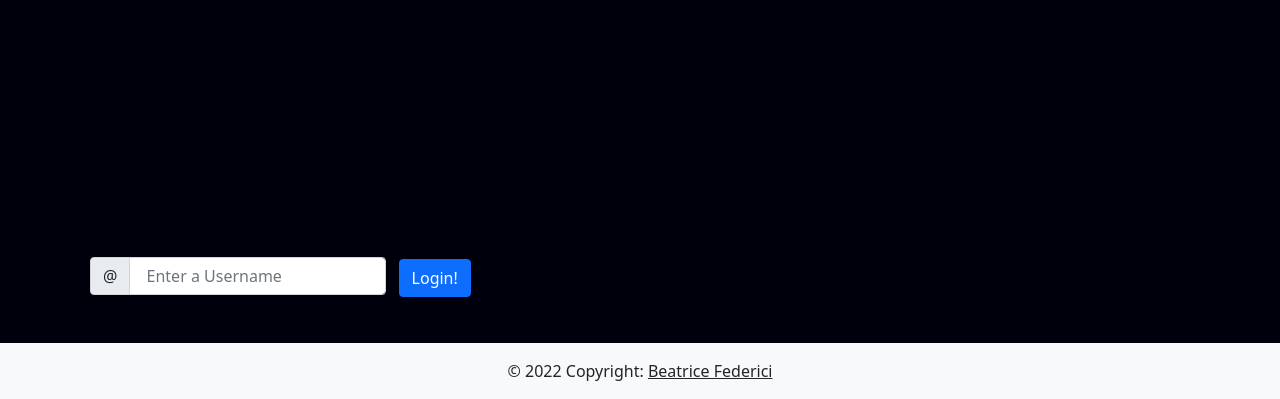
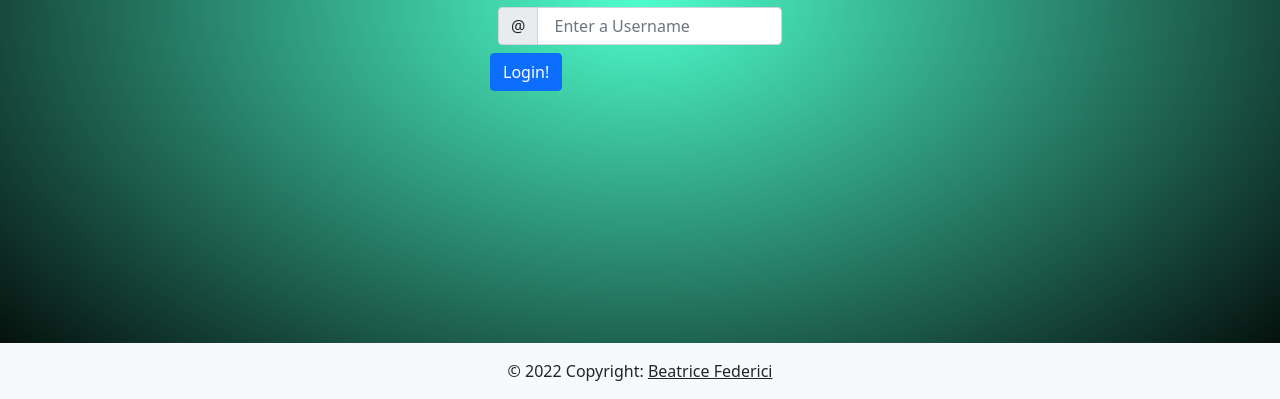
Before and after one commit to Beatrix-droid/LAN_chatting_app, a Flask app: page / in a window 1280 px wide. Shown: the part 401-800 px from the top of the page. Run offline with Flask 2, Linux system fonts and the light colour scheme.

Commit message:
centred all forms, buttons and flash messages

```diff
--- a/static/styles.css
+++ b/static/styles.css
@@ -1,4 +1,3 @@
-
 
     .section{
        background-color: #f0f0f6;
@@ -14,18 +13,11 @@
        font-size: 40px;
        }
 
-
-
     .horizontal_container {
-        margin: 25px;
-        width: 350px;
-        height: 200px;
         /* Center child horizontally*/
         display: flex;
-        justify-content: center
+        justify-content: center;
         }
-
-
 
     .flash{
        color: red;
@@ -34,6 +26,12 @@
        }
 
    .background{
-        background-color: rgba(0, 0, 12, 1);
-        background-image: linear-gradient(rgba(33, 114, 103, 0.8), rgba(0, 0, 12, 1);
-   }
+        background: #4EFECD;
+        background: -webkit-radial-gradient(center, #4EFECD, #000000);
+        background: -moz-radial-gradient(center, #4EFECD, #000000);
+        background: radial-gradient(ellipse at center, #4EFECD, #000000);
+
+    .custom-centered{
+        margin:0 auto;
+        width:300px;
+        }
--- a/templates/index.html
+++ b/templates/index.html
@@ -30,7 +30,7 @@
 
 
 <body class="background">
-
+<!--horizontal container: a container to align items to the center -->
     <div class="horizontal_container">
         <section>
             {% with messages =  get_flashed_messages ()%}
@@ -43,18 +43,17 @@
         </section>
     </div>
 
-<div class="container" style="align-items: center;">
-  <!-- Content here -->
 
-
-        <form action="/chat-page" method="POST">
+    <div class="horizontal_container">
+        <form action="/chat-page" class="custom-centered" method="POST">
+            <!-- styling the form -->
             <div class="d-inline-flex p-2">
                  <div class="input-group flex-nowrap">
                     <span class="input-group-text" id="addon-wrapping">@</span>
                         <input type="text" class="form-control" placeholder=" Enter a Username" name="user_name" aria-label="Username" aria-describedby="addon-wrapping" required>
                  </div>
             </div>
-
+            <!-- end of styling the form -->
             <button type="submit" class="btn btn-primary">Login!</button>
         </form>
     </div>
@@ -65,8 +64,6 @@
 --->
 </body>
 
-
-
 <footer class="bg-light text-center text-lg-start" style="position: absolute; bottom: 0; width: 100%;">
   <!-- Copyright -->
   <div class="text-center p-3" style="background-color: rgba(0, 0, 0, 0); ">
@@ -75,7 +72,4 @@
   </div>
   <!-- Copyright -->
 </footer>
-
-
-
 </html>
```
Also changed, not shown: templates/chat-page.html (+12 -2 lines). Lines whose indentation alone changed are shown as unchanged.
